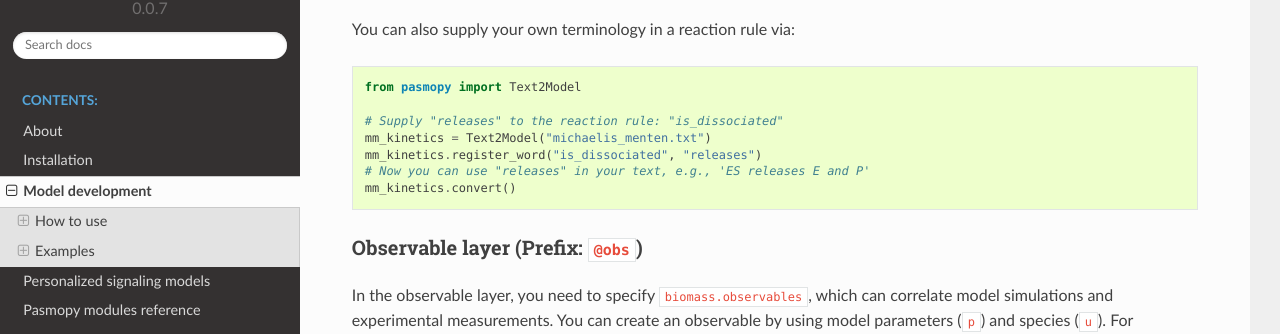
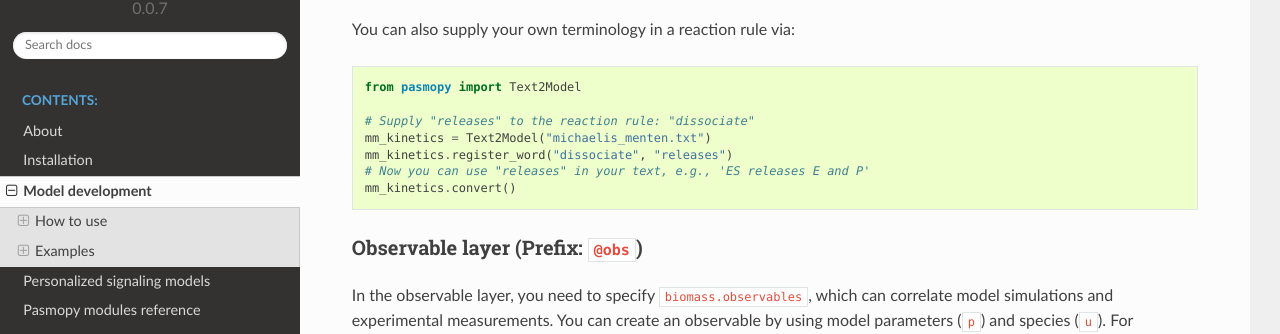
Before and after one commit to pasmopy/pasmopy, a Sphinx documentation site: the page built from docs/model_development.rst, in a window 1280 px wide and 900 px high, scrolled down 1044 px. Shown: the part 146-480 px from the top of the window. Built offline with Sphinx 7.4.7 and the Read the Docs theme 2.0.0, drawn with Linux system fonts in a browser that asks for light colours.

Commit message:
Rename is_dissociated to dissociate

```diff
--- a/docs/model_development.rst
+++ b/docs/model_development.rst
@@ -58,9 +58,9 @@ You can also supply your own terminology in a reaction rule via:
 
    from pasmopy import Text2Model
 
-   # Supply "releases" to the reaction rule: "is_dissociated"
+   # Supply "releases" to the reaction rule: "dissociate"
    mm_kinetics = Text2Model("michaelis_menten.txt")
-   mm_kinetics.register_word("is_dissociated", "releases")
+   mm_kinetics.register_word("dissociate", "releases")
    # Now you can use "releases" in your text, e.g., 'ES releases E and P'
    mm_kinetics.convert()
 
```
Also changed, not shown: 2 other files.
